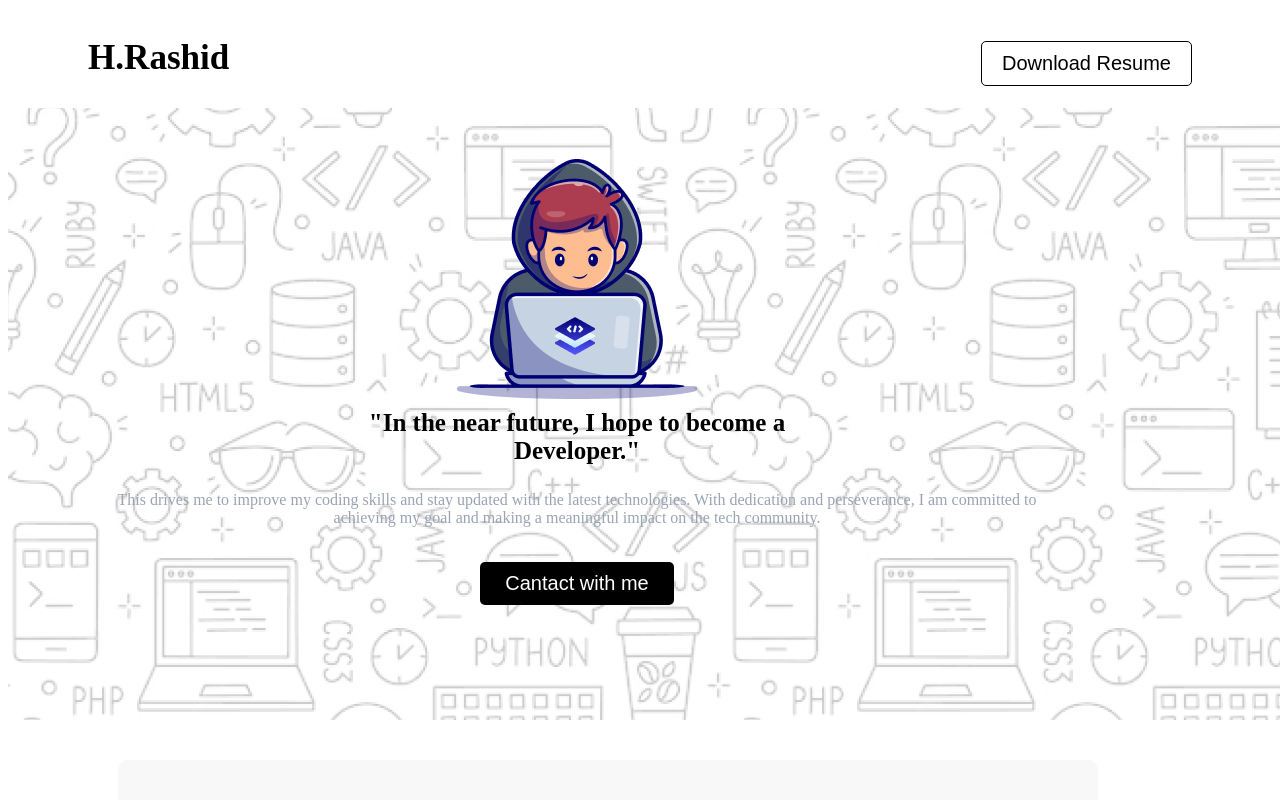
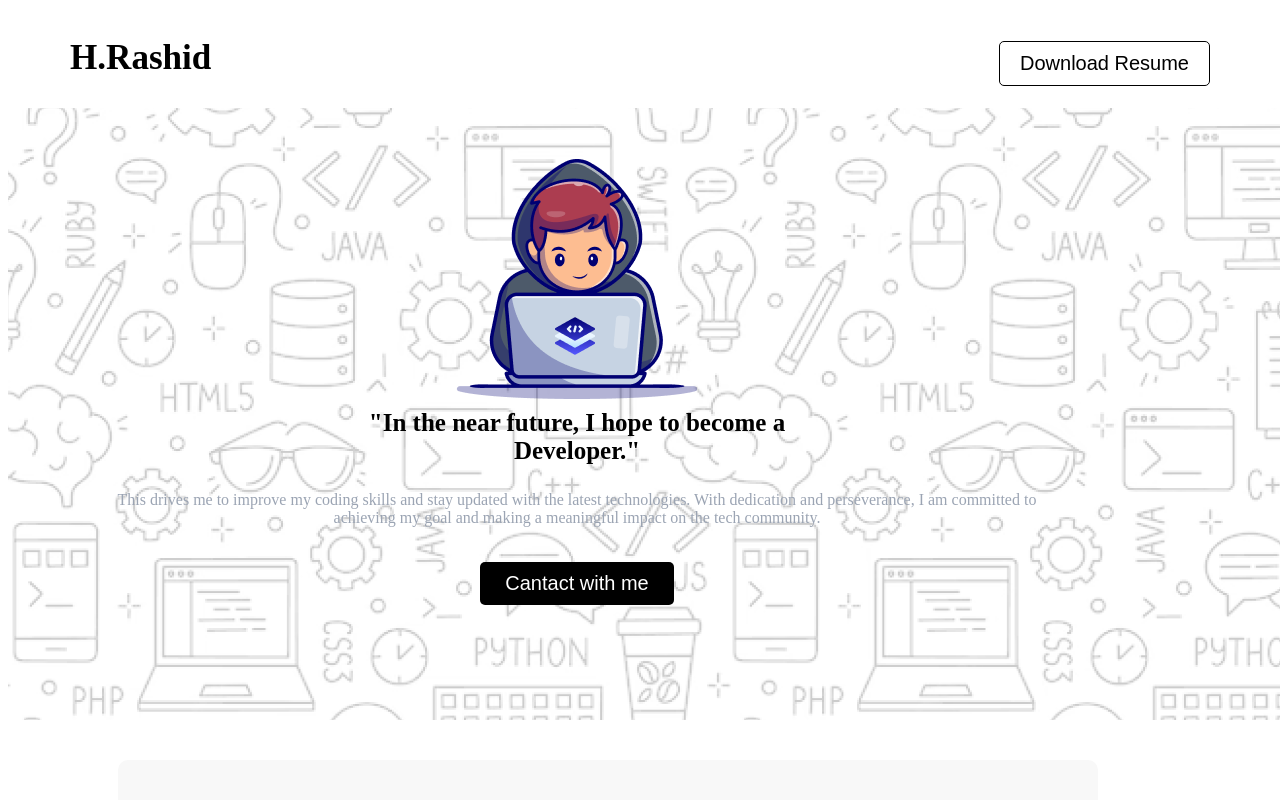
Before and after one commit to harunctg84/myresume-B10-A-1, a plain HTML site: page index.html in a window 1280 px wide. Shown: the top 800 px of the page. Drawn offline with Linux system fonts and the light colour scheme; a web font is replaced by a local one.

Commit message:
recheack

```diff
--- a/style.css
+++ b/style.css
@@ -9,18 +9,18 @@ body {
 /* navber style */
 
 .navber {
-  width: 100%px;
+  width: 1140px;
   height: 100px;
-  margin: 0 80px;
+  margin: 0 auto;
   display: flex;
-  justify-content: space-between;
+  justify-content:space-between;
   align-items: center;
 }
 .logo {
   font-size: 30px;
 }
 .main-section {
-  max-width: 1240px;
+  max-width: 1140px;
   padding: 0 63px;
 }
 .banner-section {
```
